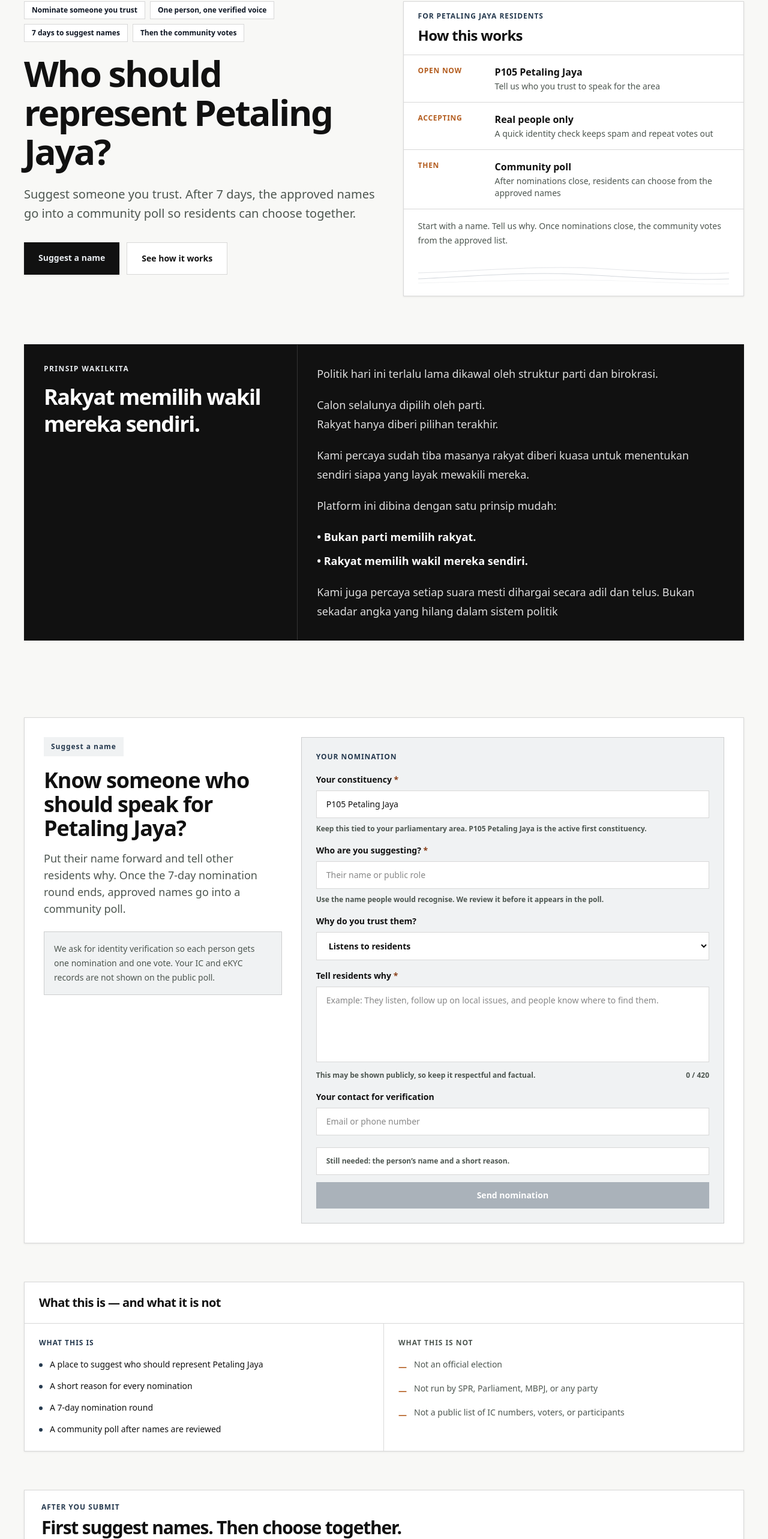
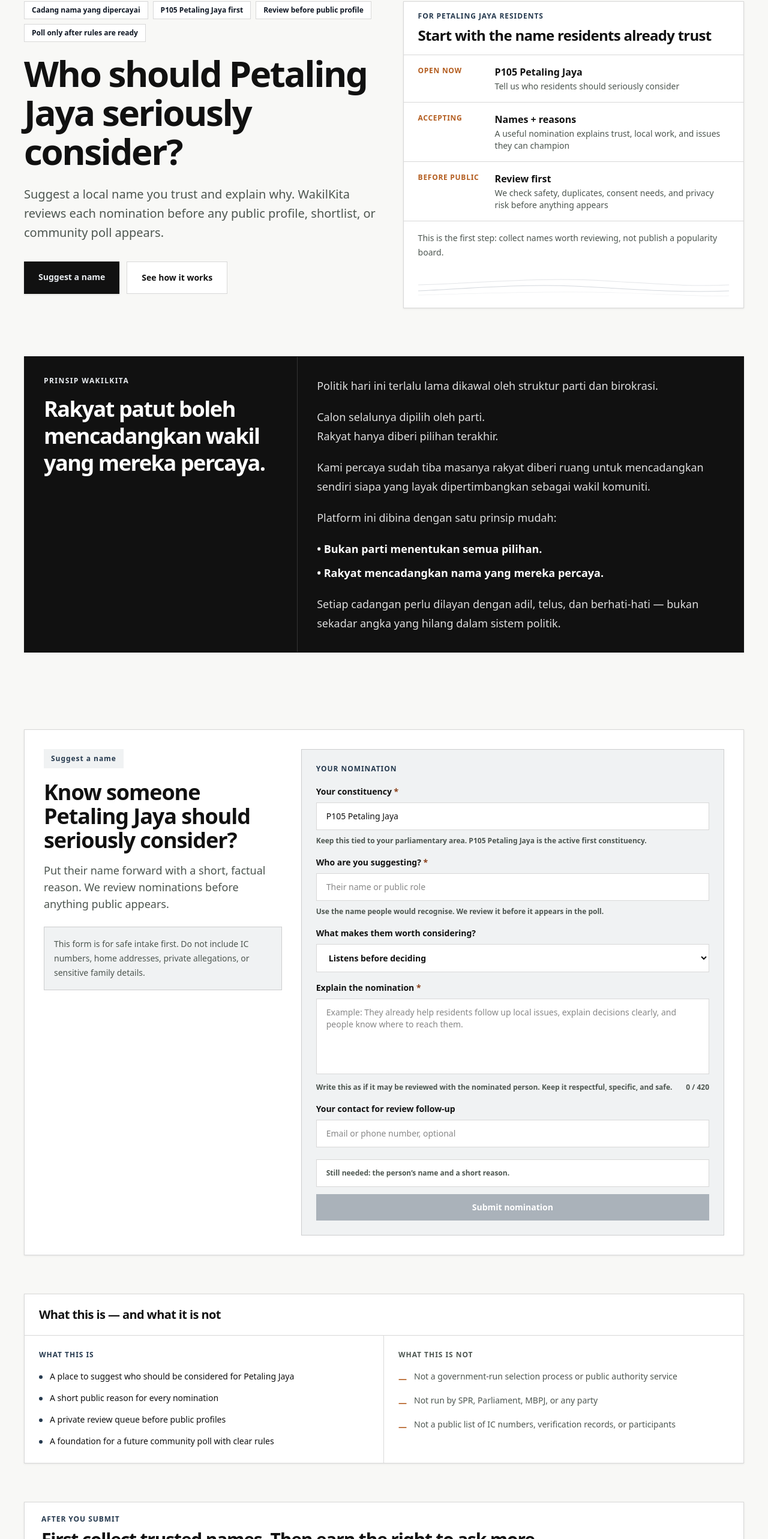
Before and after one commit to amirariff91/wakilkita, a Next.js app: page / in a window 1280 px wide. Shown: the part 199-2765 px from the top of the page at 60% size. Built offline with nearby package versions, Linux system fonts and the light colour scheme.

Commit message:
Revamp WakilKita trust-first copy

```diff
--- a/src/app/WakilKitaActionPanel.tsx
+++ b/src/app/WakilKitaActionPanel.tsx
@@ -4,9 +4,9 @@ import { FormEvent, useMemo, useState } from "react";
 import { cleanReviewText, type IntakeType } from "@/lib/review";
 
 const defaultIssues = [
-  "Listens to residents",
-  "Gets things followed up",
-  "Understands local issues",
+  "Listens before deciding",
+  "Follows up on local issues",
+  "Understands Petaling Jaya",
   "Works across communities",
   "Clean and accountable",
   "Other",
@@ -109,13 +109,13 @@ export function WakilKitaActionPanel() {
               Suggest a name
             </p>
             <h2 className="mt-5 text-3xl font-bold tracking-[-0.03em] sm:text-4xl">
-              Know someone who should speak for Petaling Jaya?
+              Know someone Petaling Jaya should seriously consider?
             </h2>
             <p className="mt-4 text-base leading-7 text-[var(--slate)] sm:text-lg">
-              Put their name forward and tell other residents why. Once the 7-day nomination round ends, approved names go into a community poll.
+              Put their name forward with a short, factual reason. We review nominations before anything public appears.
             </p>
             <div className="mt-6 border border-[var(--line)] bg-[var(--soft)] p-4 text-sm font-medium leading-6 text-[var(--slate)]">
-              We ask for identity verification so each person gets one nomination and one vote. Your IC and eKYC records are not shown on the public poll.
+              This form is for safe intake first. Do not include IC numbers, home addresses, private allegations, or sensitive family details.
             </div>
           </div>
 
@@ -162,7 +162,7 @@ export function WakilKitaActionPanel() {
             </p>
 
             <label className="mt-4 block text-sm font-bold" htmlFor="priority-area">
-              Why do you trust them?
+              What makes them worth considering?
             </label>
             <select
               id="priority-area"
@@ -176,7 +176,7 @@ export function WakilKitaActionPanel() {
             </select>
 
             <label className="mt-4 block text-sm font-bold" htmlFor="reason">
-              Tell residents why <span className="text-[var(--amber-text)]">*</span>
+              Explain the nomination <span className="text-[var(--amber-text)]">*</span>
             </label>
             <textarea
               id="reason"
@@ -186,12 +186,12 @@ export function WakilKitaActionPanel() {
               required
               aria-describedby="reason-help reason-count"
               rows={5}
-              placeholder="Example: They listen, follow up on local issues, and people know where to find them."
+              placeholder="Example: They already help residents follow up local issues, explain decisions clearly, and people know where to reach them."
               className="mt-2 w-full resize-none border border-[var(--line)] bg-white px-4 py-3 text-sm outline-none focus:border-[var(--civic)]"
             />
             <div className="mt-1.5 flex items-center justify-between gap-4">
               <p id="reason-help" className="text-xs font-semibold leading-5 text-[var(--slate)]">
-                This may be shown publicly, so keep it respectful and factual.
+                Write this as if it may be reviewed with the nominated person. Keep it respectful, specific, and safe.
               </p>
               <p
                 id="reason-count"
@@ -206,14 +206,14 @@ export function WakilKitaActionPanel() {
             </div>
 
             <label className="mt-4 block text-sm font-bold" htmlFor="contact">
-              Your contact for verification
+              Your contact for review follow-up
             </label>
             <input
               id="contact"
               value={contact}
               onChange={(event) => setContact(event.target.value)}
               maxLength={120}
-              placeholder="Email or phone number"
+              placeholder="Email or phone number, optional"
               className="mt-2 w-full border border-[var(--line)] bg-white px-4 py-3 text-sm outline-none focus:border-[var(--civic)]"
             />
 
@@ -224,7 +224,7 @@ export function WakilKitaActionPanel() {
                 aria-live="polite"
               >
                 {isReady
-                  ? "Ready to send your nomination."
+                  ? "Ready to submit for review."
                   : missingFields
                     ? `Still needed: ${missingFields}.`
                     : "Fill in the required fields to continue."}
@@ -237,7 +237,7 @@ export function WakilKitaActionPanel() {
               aria-describedby="submit-readiness"
               className="mt-3 w-full bg-[var(--civic)] px-5 py-3 text-sm font-bold text-white disabled:cursor-not-allowed disabled:bg-[rgba(38,58,79,0.35)]"
             >
-              {isSubmitting ? "Sending nomination..." : "Send nomination"}
+              {isSubmitting ? "Submitting for review..." : "Submit nomination"}
             </button>
 
             {submitError && (
@@ -252,7 +252,7 @@ export function WakilKitaActionPanel() {
             >
               {saved && (
                 <p className="text-sm font-bold text-[var(--civic-dark)]">
-                  Nomination received. We will verify it before it appears in the poll.
+                  Nomination received. It enters review before any public use.
                 </p>
               )}
             </div>
--- a/src/app/civic-content.tsx
+++ b/src/app/civic-content.tsx
@@ -45,7 +45,7 @@ export function CivicNav() {
         </span>
         <span>
           <span className="block text-base font-bold tracking-[-0.03em] text-[var(--ink)]">WakilKita</span>
-          <span className="block text-xs font-semibold text-[var(--civic)]">Petaling Jaya community poll</span>
+          <span className="block text-xs font-semibold text-[var(--civic)]">Petaling Jaya civic intake</span>
         </span>
       </Link>
       <div className="flex flex-wrap gap-x-5 gap-y-2 text-sm font-semibold text-[var(--slate)]">
@@ -64,7 +64,7 @@ export function CivicFooter() {
       <div className="mx-auto grid max-w-7xl gap-8 lg:grid-cols-[0.85fr_1.15fr]">
         <div>
           <p className="font-bold text-[var(--ink)]">Independent community nomination</p>
-          <p className="mt-1 text-xs text-[var(--slate)]">P105 Petaling Jaya · names first, poll after</p>
+          <p className="mt-1 text-xs text-[var(--slate)]">P105 Petaling Jaya · review before public use</p>
           <div className="mt-5 text-[var(--civic)]">
             <P105LineMotif />
           </div>
@@ -74,10 +74,10 @@ export function CivicFooter() {
             WakilKita is independent. It is not run by Parliament, MBPJ, any public body, any party, or any representative office.
           </p>
           <p>
-            This site helps residents suggest names for a community poll. It is not for formal complaints or government service requests; those still go to the right authority.
+            This site helps residents suggest names for careful review. It is not for formal complaints or government service requests; those still go to the right authority.
           </p>
           <p>
-            Contact and identity details stay private. Public pages should show clean nomination and poll information, not voter lists.
+            Contact details stay private. Public pages should show reviewed civic information, not participant lists.
           </p>
           <div className="flex flex-wrap gap-x-4 gap-y-2">
             {footerLinks.map((link) => (
@@ -142,12 +142,12 @@ function DisclosurePanel() {
   return (
     <aside className="border border-[var(--line)] bg-white p-6 shadow-[0_1px_3px_rgba(0,0,0,0.08)]" aria-label="WakilKita boundaries">
       <p className="text-xs font-bold uppercase tracking-[0.08em] text-[var(--civic)]">Clear boundaries</p>
-      <h2 className="mt-3 text-2xl font-bold tracking-[-0.03em] text-[var(--ink)]">A community signal, not an official election.</h2>
+      <h2 className="mt-3 text-2xl font-bold tracking-[-0.03em] text-[var(--ink)]">A community signal, not a government process.</h2>
       <ul className="mt-5 space-y-3 text-sm leading-6 text-[var(--slate)]">
         <li>Not run by SPR, Parliament, MBPJ, parties, or representative offices.</li>
-        <li>Not an official election or replacement for voting.</li>
+        <li>Not a government-run selection process or public service.</li>
         <li>Not a place for authority-action complaints; those still go to the relevant authority.</li>
-        <li>No public IC numbers, eKYC records, or voter lists.</li>
+        <li>No public IC numbers, eKYC records, or participant lists.</li>
         <li>Contact details are used only for verification and follow-up.</li>
       </ul>
     </aside>
--- a/src/app/dashboard/page.tsx
+++ b/src/app/dashboard/page.tsx
@@ -152,7 +152,7 @@ export default function DashboardPage() {
               The intake queue contains named people, resident explanations, risk flags, and review state. It is not a public dashboard and it should not be indexed, copied, or shared.
             </p>
             <div className="mt-6 border border-[var(--line)] bg-[var(--soft)] p-4 text-sm font-medium leading-6 text-[var(--slate)]">
-              Contact details are hidden in this list. eKYC is required before nominations and votes count, but IC and identity verification records must stay in a separate system.
+              Contact details are hidden in this list. Stronger verification belongs in a separate system before future preference signals count; IC and identity verification records must stay separate.
             </div>
           </div>
 
--- a/src/app/layout.tsx
+++ b/src/app/layout.tsx
@@ -3,19 +3,19 @@ import "./globals.css";
 
 export const metadata: Metadata = {
   metadataBase: new URL("https://wakilkita.arusdigital.com"),
-  title: "WakilKita — Petaling Jaya community poll",
+  title: "WakilKita — Petaling Jaya community nominations",
   description:
-    "Suggest who should represent Petaling Jaya. After 7 days, approved names move into a community poll. Not an official election or party tool.",
+    "Suggest who should represent Petaling Jaya. WakilKita collects resident nominations for review before any public poll or profile appears.",
   openGraph: {
-    title: "WakilKita — Petaling Jaya community poll",
+    title: "WakilKita — Petaling Jaya community nominations",
     description:
-      "Suggest who should represent Petaling Jaya. After 7 days, approved names move into a community poll.",
+      "Suggest who should represent Petaling Jaya. Names are reviewed before any public poll or profile appears.",
     images: [{ url: "/og/wakilkita-pj-og.png", width: 1200, height: 630, alt: "WakilKita constituency intake" }],
   },
   twitter: {
     card: "summary_large_image",
-    title: "WakilKita — Petaling Jaya community poll",
-    description: "Suggest names first. Community poll after 7 days.",
+    title: "WakilKita — Petaling Jaya community nominations",
+    description: "Suggest trusted names first. Review before anything public.",
     images: ["/og/wakilkita-pj-og.png"],
   },
 };
--- a/src/app/page.tsx
+++ b/src/app/page.tsx
@@ -3,69 +3,69 @@ import { CivicFooter, CivicNav } from "./civic-content";
 import { P105LineMotif } from "./WakilKitaMark";
 
 const boundaryChips = [
-  "Nominate someone you trust",
-  "One person, one verified voice",
-  "7 days to suggest names",
-  "Then the community votes",
+  "Cadang nama yang dipercayai",
+  "P105 Petaling Jaya first",
+  "Review before public profile",
+  "Poll only after rules are ready",
 ];
 
 const intakeFacts = [
   {
     label: "Open now",
     value: "P105 Petaling Jaya",
-    note: "Tell us who you trust to speak for the area",
+    note: "Tell us who residents should seriously consider",
   },
   {
     label: "Accepting",
-    value: "Real people only",
-    note: "A quick identity check keeps spam and repeat votes out",
+    value: "Names + reasons",
+    note: "A useful nomination explains trust, local work, and issues they can champion",
   },
   {
-    label: "Then",
-    value: "Community poll",
-    note: "After nominations close, residents can choose from the approved names",
+    label: "Before public",
+    value: "Review first",
+    note: "We check safety, duplicates, consent needs, and privacy risk before anything appears",
   },
 ];
 
 const reviewSteps = [
   {
     n: "1",
-    title: "Confirm you are a real person",
-    body: "Before your nomination counts, we ask for a quick eKYC check. This helps keep the list clean and fair.",
+    title: "Suggest a trusted person",
+    body: "Start with one name and one clear reason. Keep it factual: what they have done, who trusts them, and what local issue they can help move.",
   },
   {
     n: "2",
-    title: "Suggest someone you trust",
-    body: "For 7 days, residents can put forward one name and explain why that person should be considered.",
+    title: "We review before public use",
+    body: "Submissions go into a private queue first. We screen for unsafe details, duplicates, consent needs, and whether the entry belongs to P105.",
   },
   {
     n: "3",
-    title: "Vote from the approved list",
-    body: "When nominations close, the approved names move into a simple poll. One verified person gets one vote.",
+    title: "Build a cleaner shortlist",
+    body: "Approved names can become a consent-safe public shortlist. No public profile should appear just because someone typed in a name.",
   },
   {
     n: "4",
-    title: "Share the result, not private details",
-    body: "The public can see the poll result. They do not see IC numbers, eKYC records, or the list of voters.",
+    title: "Open the poll only when trust rules are ready",
+    body: "A community poll comes later, after verification, privacy thresholds, dispute handling, and methodology are clear.",
   },
 ];
 
 const privacyBlocks = [
   {
-    heading: "One real person, one voice",
-    body: "Nominations and votes need eKYC so the poll is harder to spam or game.",
+    heading: "Trust starts before the poll",
+    body: "The first job is to collect useful names and reasons without exposing private resident data.",
   },
   {
-    heading: "7 days to suggest names",
-    body: "The first week is only for names. After that, the list closes and voting begins.",
+    heading: "No instant public profiles",
+    body: "Named people need review, correction routes, and consent handling before a public profile appears.",
   },
   {
-    heading: "No public voter list",
-    body: "Results can be public. Voter names, IC details, and verification records stay private.",
+    heading: "No public participant list",
+    body: "Contact details and future identity checks stay separate from any public poll or public profile.",
   },
   {
     heading: "Clear public promise",
-    body: "Suggest names first. Vote after the list closes. Keep identity checks separate from public results.",
+    body: "Suggest names first. Review before public use. Publish only what can be explained and defended.",
   },
 ];
 
@@ -80,7 +80,7 @@ function IntakeDeskPanel() {
           For Petaling Jaya residents
         </p>
         <h2 className="mt-2 text-2xl font-bold tracking-[-0.03em] text-[var(--ink)]">
-          How this works
+          Start with the name residents already trust
         </h2>
       </div>
       <div className="divide-y divide-[var(--line)]">
@@ -98,7 +98,7 @@ function IntakeDeskPanel() {
       </div>
       <div className="border-t border-[var(--line)] px-6 py-4">
         <p className="text-sm leading-6 text-[var(--slate)]">
-          Start with a name. Tell us why. Once nominations close, the community votes from the approved list.
+          This is the first step: collect names worth reviewing, not publish a popularity board.
         </p>
       </div>
       <div className="px-6 pb-4 text-[var(--civic)]">
@@ -123,7 +123,7 @@ function ManifestoSection() {
             id="manifesto-heading"
             className="mt-4 text-3xl font-bold leading-tight tracking-[-0.04em] sm:text-4xl"
           >
-            Rakyat memilih wakil mereka sendiri.
+            Rakyat patut boleh mencadangkan wakil yang mereka percaya.
           </h2>
         </div>
         <div className="space-y-5 p-6 text-base leading-8 text-white/86 sm:p-8 sm:text-lg">
@@ -134,15 +134,15 @@ function ManifestoSection() {
             Rakyat hanya diberi pilihan terakhir.
           </p>
           <p>
-            Kami percaya sudah tiba masanya rakyat diberi kuasa untuk menentukan sendiri siapa yang layak mewakili mereka.
+            Kami percaya sudah tiba masanya rakyat diberi ruang untuk mencadangkan sendiri siapa yang layak dipertimbangkan sebagai wakil komuniti.
           </p>
           <p>Platform ini dibina dengan satu prinsip mudah:</p>
           <ul className="space-y-2 font-bold text-white">
-            <li>• Bukan parti memilih rakyat.</li>
-            <li>• Rakyat memilih wakil mereka sendiri.</li>
+            <li>• Bukan parti menentukan semua pilihan.</li>
+            <li>• Rakyat mencadangkan nama yang mereka percaya.</li>
           </ul>
           <p>
-            Kami juga percaya setiap suara mesti dihargai secara adil dan telus. Bukan sekadar angka yang hilang dalam sistem politik
+            Setiap cadangan perlu dilayan dengan adil, telus, dan berhati-hati — bukan sekadar angka yang hilang dalam sistem politik.
           </p>
         </div>
       </div>
@@ -152,16 +152,16 @@ function ManifestoSection() {
 
 function WhatIsSection() {
   const isItems = [
-    "A place to suggest who should represent Petaling Jaya",
-    "A short reason for every nomination",
-    "A 7-day nomination round",
-    "A community poll after names are reviewed",
+    "A place to suggest who should be considered for Petaling Jaya",
+    "A short public reason for every nomination",
+    "A private review queue before public profiles",
+    "A foundation for a future community poll with clear rules",
   ];
 
   const isNotItems = [
-    "Not an official election",
+    "Not a government-run selection process or public authority service",
     "Not run by SPR, Parliament, MBPJ, or any party",
-    "Not a public list of IC numbers, voters, or participants",
+    "Not a public list of IC numbers, verification records, or participants",
   ];
 
   return (
@@ -235,10 +235,10 @@ function ReviewJourneySection() {
             id="review-journey-heading"
             className="mt-2 text-2xl font-bold tracking-[-0.04em] text-[var(--ink)] sm:text-3xl"
           >
-            First suggest names. Then choose together.
+            First collect trusted names. Then earn the right to ask more.
           </h2>
           <p className="mt-3 max-w-2xl text-sm font-medium leading-6 text-[var(--slate)]">
-            The goal is simple: collect trusted names, remove noise, and let real residents choose from a clean list.
+            The conversion we care about now is a good nomination: one real name, one clear reason, and enough care to protect everyone involved.
           </p>
         </div>
         <ol className="px-6 py-6 sm:px-7">
@@ -281,10 +281,10 @@ function PrivacyModelSection() {
           id="privacy-heading"
           className="mt-3 text-3xl font-bold tracking-[-0.05em] text-[var(--ink)] sm:text-4xl"
         >
-          We check identity so the poll stays fair — not to expose people.
+          Trust is the product. The poll comes later.
         </h2>
         <p className="mt-4 text-base leading-7 text-[var(--slate)]">
-          A quick identity check helps stop fake or repeated entries. The public result should show the community’s choice, not anyone’s private identity.
+          WakilKita has to prove the intake is careful before it asks residents for stronger verification. That means no public participant lists, no instant profiles, and no public counts without a published method.
         </p>
         <div className="mt-8 divide-y divide-[var(--line)] border border-[var(--line)] bg-white">
           {privacyBlocks.map(({ heading, body }) => (
@@ -325,10 +325,10 @@ export default function Home() {
                 ))}
               </div>
               <h1 className="max-w-4xl text-4xl font-bold leading-[1.08] tracking-[-0.04em] text-[var(--ink)] sm:text-5xl lg:text-6xl">
-                Who should represent Petaling Jaya?
+                Who should Petaling Jaya seriously consider?
               </h1>
               <p className="mt-6 max-w-2xl text-lg leading-8 text-[var(--slate)] sm:text-xl">
-                Suggest someone you trust. After 7 days, the approved names go into a community poll so residents can choose together.
+                Suggest a local name you trust and explain why. WakilKita reviews each nomination before any public profile, shortlist, or community poll appears.
               </p>
               <div className="mt-8 flex flex-col gap-3 sm:flex-row">
                 <a
```
Also changed, not shown: src/app/ketelusan/page.tsx (+7 -7 lines), src/app/privasi/page.tsx (+5 -5 lines), src/app/tentang/page.tsx (+9 -9 lines).
